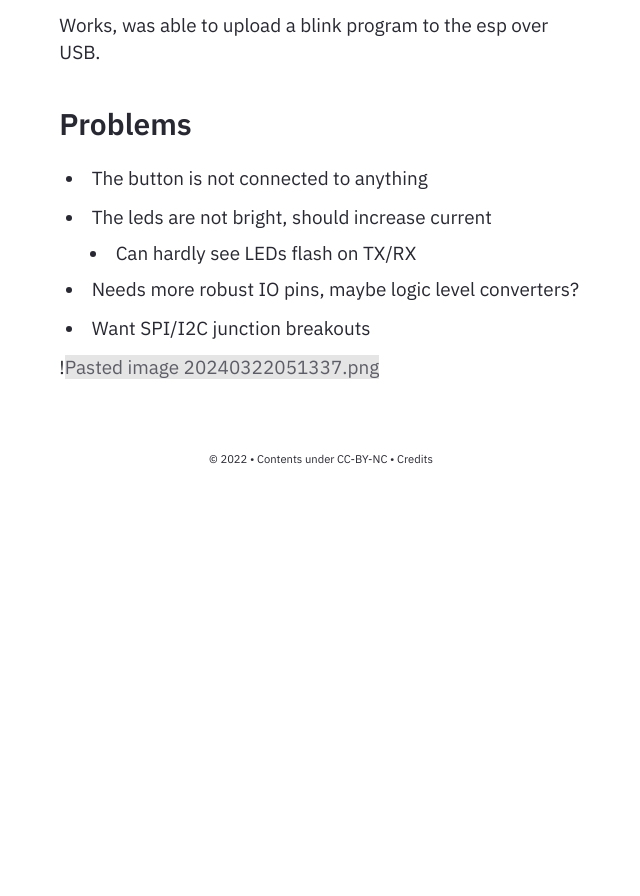
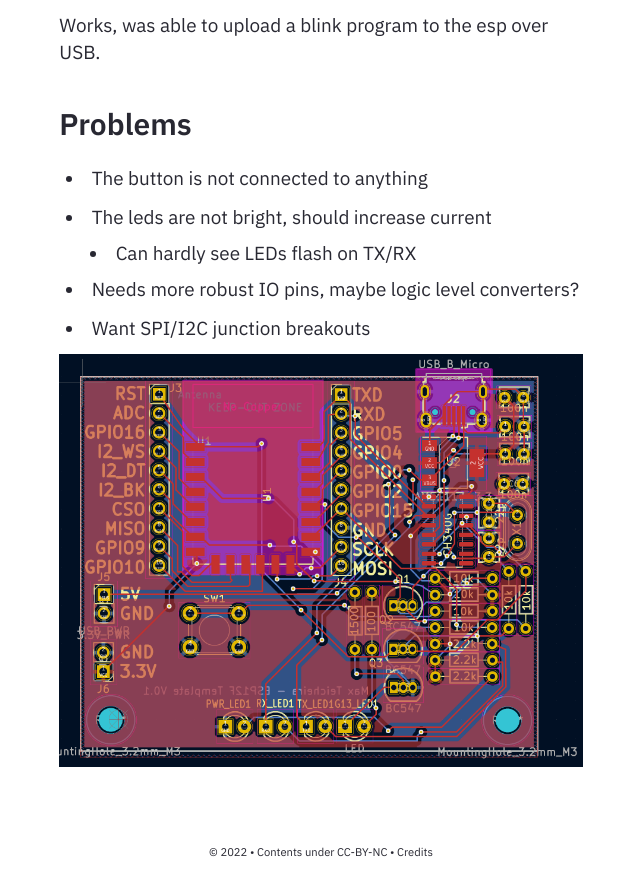
Before and after one commit to MaxTeicheira/maxteicheira.github.io, a Jekyll site: the page built from _notes/Public/ESP.md, in a window 1280 px wide and 900 px high, scrolled down 2868 px. Shown: the top 896 px of the window, without its empty margins (319-959 px from the left). Built offline with Jekyll 4.4.1, drawn with Linux system fonts in a browser that asks for light colours; before the commit the page ends 3375 px from its top, so only the background shows below that.

Commit message:
updated link to img

```diff
--- a/_notes/Public/ESP.md
+++ b/_notes/Public/ESP.md
@@ -66,4 +66,4 @@ Works, was able to upload a blink program to the esp over USB.
 - Needs more robust IO pins, maybe logic level converters?
 - Want SPI/I2C junction breakouts
 
-![[Pasted image 20240322051337.png]]
+![V0.1 Circuit](/assets/img/Pasted image 20240322051337.png)
```
Also changed, not shown: 2 other files.
